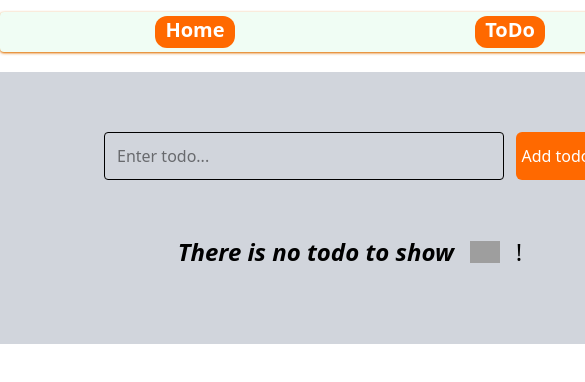
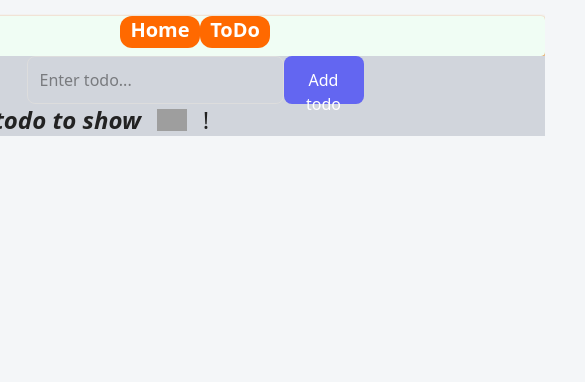
Before and after one commit to nishanthapa906/ToDoApp-React, a React (Vite) app: page /todo in a window 390 px wide. Shown: the top 382 px of the page, 585 px wide, since content can reach past the window. Built offline with nearby package versions, Linux system fonts and the light colour scheme; grey boxes are pictures that could not be loaded.

Commit message:
Responsive

```diff
--- a/context/TodoProvider.jsx
+++ b/context/TodoProvider.jsx
@@ -1,8 +1,5 @@
 import { createContext, useEffect, useReducer } from "react";
-
 import { Bounce, toast, ToastContainer } from 'react-toastify';
-
-
 export const TodoContext = createContext();
 const getTodo = () => {
   let todos = localStorage.getItem("todoItem");
--- a/src/index.css
+++ b/src/index.css
@@ -1 +1,102 @@
 @import "tailwindcss";
+
+/* ===== RESET ===== */
+*,
+*::before,
+*::after {
+  box-sizing: border-box;
+  margin: 0;
+  padding: 0;
+}
+
+html {
+  font-size: 16px;
+  scroll-behavior: smooth;
+}
+
+body {
+  font-family: system-ui, -apple-system, BlinkMacSystemFont, "Segoe UI",
+    Roboto, Oxygen, Ubuntu, Cantarell, "Open Sans", "Helvetica Neue", sans-serif;
+  background-color: #f4f6f8;
+  color: #222;
+  line-height: 1.5;
+  min-height: 100vh;
+  overflow-x: hidden;
+}
+
+/* ===== ROOT ===== */
+#root {
+  display: flex;
+  justify-content: center;
+  padding: 1rem;
+}
+
+/* ===== MAIN APP CARD ===== */
+.app,
+.container {
+  width: 100%;
+  max-width: 480px;
+  background: #fff;
+  border-radius: 12px;
+  padding: 1rem;
+  box-shadow: 0 10px 25px rgba(0, 0, 0, 0.08);
+}
+
+/* ===== INPUTS ===== */
+input {
+  width: 100%;
+  padding: 0.75rem;
+  border-radius: 8px;
+  border: 1px solid #ddd;
+  font-size: 1rem;
+}
+
+input:focus {
+  border-color: #6366f1;
+  outline: none;
+}
+
+/* ===== BUTTONS ===== */
+button {
+  padding: 0.75rem 1rem;
+  border-radius: 8px;
+  border: none;
+  background: #6366f1;
+  color: #fff;
+  font-size: 1rem;
+  cursor: pointer;
+}
+
+button:active {
+  transform: scale(0.97);
+}
+
+/* ===== TODO LIST ===== */
+ul {
+  list-style: none;
+  margin-top: 1rem;
+}
+
+li {
+  background: #f9fafb;
+  padding: 0.75rem;
+  border-radius: 8px;
+  margin-bottom: 0.5rem;
+  display: flex;
+  justify-content: space-between;
+  align-items: center;
+}
+
+/* ===== RESPONSIVE ===== */
+@media (max-width: 360px) {
+  html {
+    font-size: 14px;
+  }
+}
+
+@media (min-width: 768px) {
+  .app,
+  .container {
+    max-width: 600px;
+  }
+}
```
